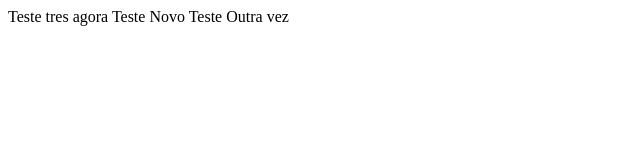
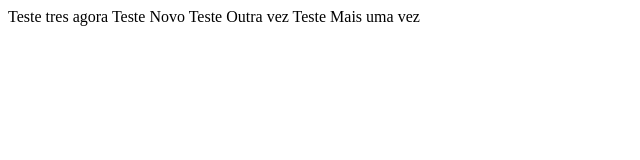
Before and after one commit to vmendonca/gitTeste, a plain HTML site: page index.html in a window 1280 px wide. Shown: the whole page, without its empty margins (0-640 px from the left). Drawn offline with Linux system fonts and the light colour scheme.

Commit message:
criacao branch develop

```diff
--- a/index.html
+++ b/index.html
@@ -3,5 +3,6 @@
         Teste tres agora
         Teste Novo
         Teste Outra vez
+        Teste Mais uma vez
     </body>
 </html>
```
